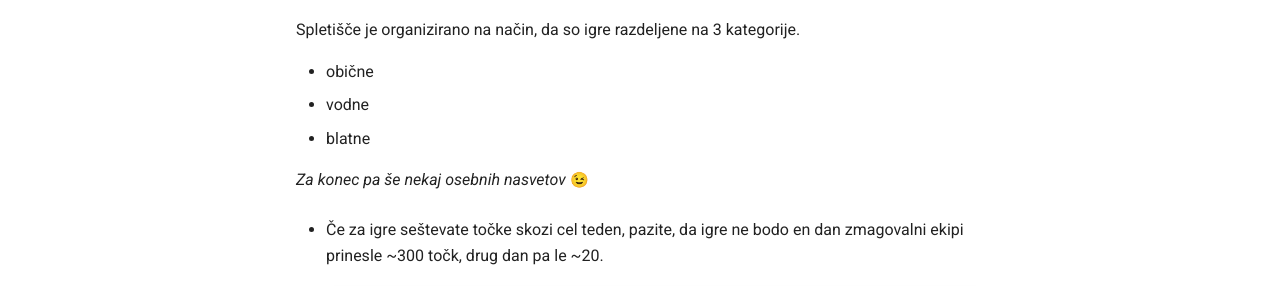
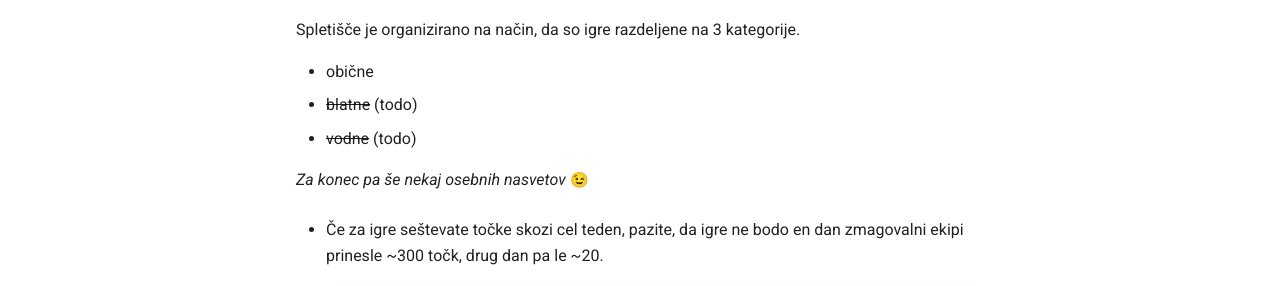
Before and after one commit to samolego/VelikeIgre, an MkDocs documentation site: the page built from docs/index.md, in a window 1280 px wide and 1174 px high. Shown: the part 546-832 px from the top of the window. Built offline with MkDocs 1.6.1 and Material for MkDocs 9.7.7, drawn with Linux system fonts in a browser that asks for light colours; emoji names are drawn with the system emoji font; comment, search, counter and statistics services are not loaded.

Commit message:
popravek iger, ki so zaenkrat na voljo

```diff
--- a/docs/index.md
+++ b/docs/index.md
@@ -18,8 +18,8 @@ Spletišče je organizirano na način,
 da so igre razdeljene na 3 kategorije.
 
 - obične
-- vodne
-- blatne
+- ~~blatne~~ (todo)
+- ~~vodne~~ (todo)
 
 *Za konec pa še nekaj osebnih nasvetov :wink:*
 
```
